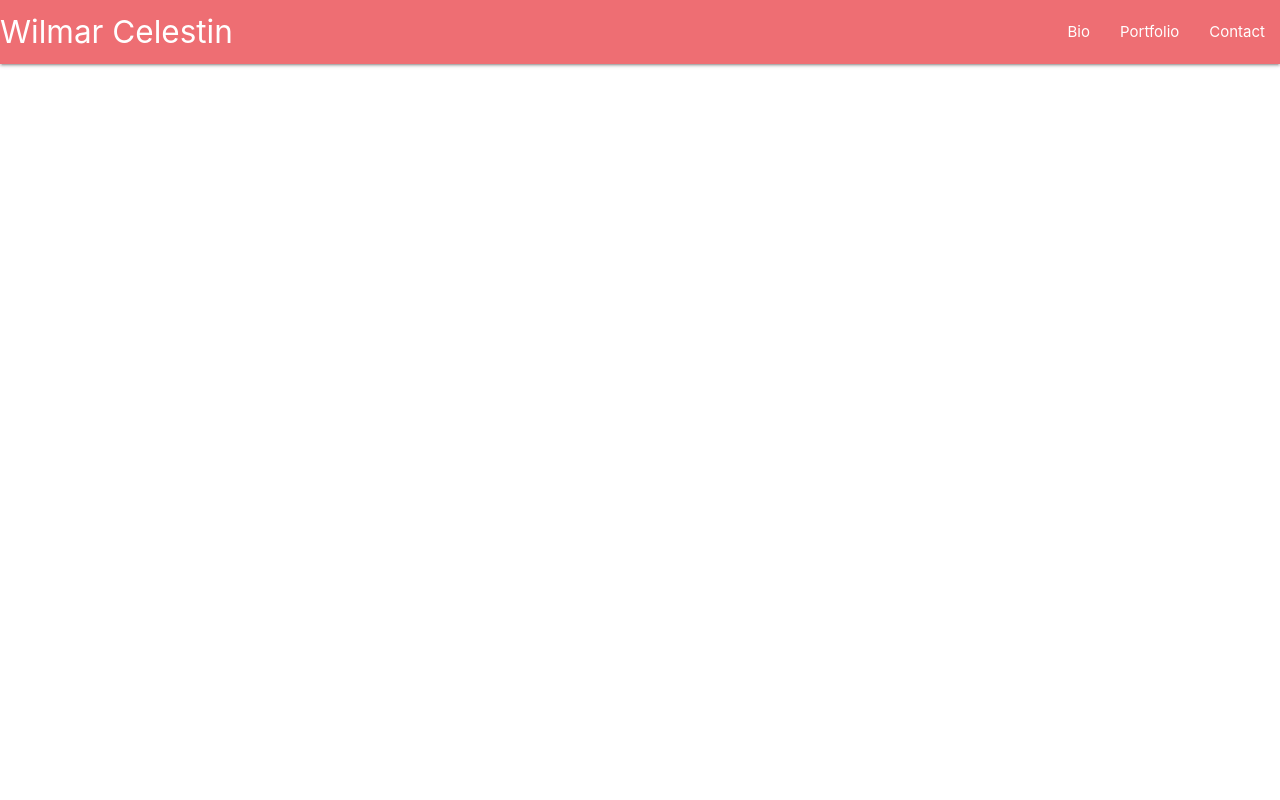
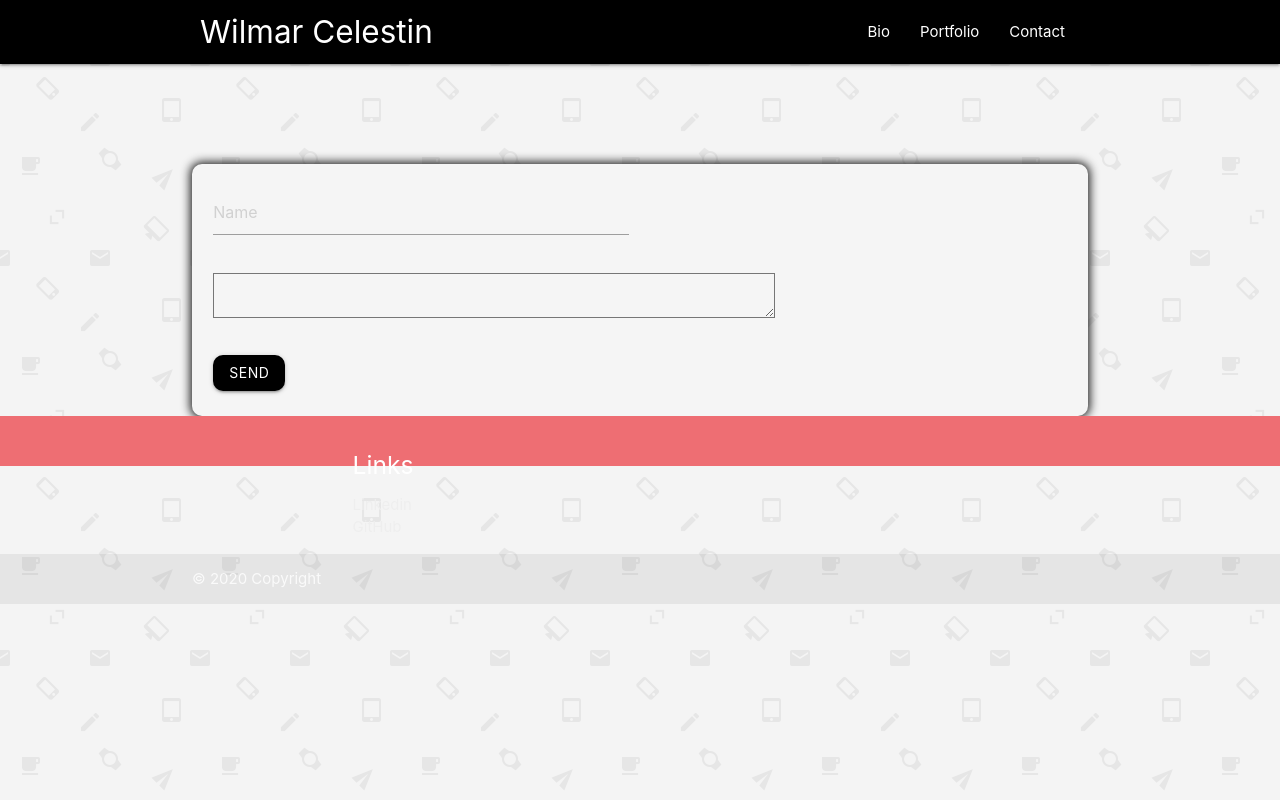
Before and after one commit to Inkagnedo/officialPortfolio, a plain HTML site: page contact.html in a window 1280 px wide. Drawn offline with nearby package versions, Linux system fonts and the light colour scheme.

Commit message:
html/css contact edits

```diff
--- a/assets/css/contact.css
+++ b/assets/css/contact.css
@@ -0,0 +1,30 @@
+#nav {
+    background-color: black;
+    padding: 0px 200px 0px 200px;
+}
+
+body {
+    background-image: url(../images/email-pattern/email-pattern.png);
+}
+
+div.row {
+    margin-bottom: 0px;
+}
+
+#container {
+    margin-top: 100px;
+    max-width: 80%;
+    background-color: whitesmoke;
+    border-radius: 10px;
+    padding: 10px;
+    box-shadow: 0 0 10px 2px;
+}
+
+#send {
+    background-color: black;
+    border-radius: 10px;
+}
+
+.page-footer {
+  height: 50px;
+}
--- a/assets/css/portfolio.css
+++ b/assets/css/portfolio.css
@@ -0,0 +1,16 @@
+nav {
+    padding: 0px 200px 0px 200px;
+}
+
+body {
+    background-image: url(../images/mosaic/mosaic.png);
+}
+
+#container {
+    margin-top: 100px;
+    max-width: 80%;
+    background-color: burlywood;
+    border-radius: 10px;
+    padding: 10px;
+    box-shadow: 0 0 10px 2px;
+}
--- a/assets/css/style.css
+++ b/assets/css/style.css
@@ -1,3 +1,17 @@
+nav {
+    background-color: whitesmoke;
+    padding: 0px 200px 0px 200px;
+}
+
 body {
     background-image: url(../images/dot-grid/dot-grid.png);
 }
+
+#container {
+    margin-top: 100px;
+    max-width: 80%;
+    background-color: white;
+    border-radius: 10px;
+    padding: 10px;
+    box-shadow: 0 0 10px 2px;
+}
--- a/contact.html
+++ b/contact.html
@@ -9,7 +9,7 @@
     <link rel="stylesheet" href="https://cdnjs.cloudflare.com/ajax/libs/materialize/1.0.0/css/materialize.min.css">
 </head>
 <body>
-    <nav>
+    <nav id="nav">
         <div class="nav-wrapper">
           <a href="#" class="brand-logo">Wilmar Celestin</a>
           <ul id="nav-mobile" class="right hide-on-med-and-down">
@@ -19,7 +19,40 @@
           </ul>
         </div>
     </nav>
-
-
+    <div id="container" class="container">
+        <div class="row">
+            <div class="input-field col s6">
+                <input id="name" placeholder="Name" type="text" class="validate">
+            </div>
+        </div>
+        <div class="row">
+            <div class="input-field col s8">
+                <textarea id="message" cols="60" rows="30"></textarea>
+            </div>
+        </div>
+        <div class="row">
+            <div class="input-field col s3">
+                <button id="send" class="btn waves-effect waves-light" type="submit" name="action">Send</button>
+            </div>
+        </div>
+    </div>
+    <footer class="page-footer">
+        <div class="container">
+          <div class="row">
+            <div class="col l4 offset-l2 s12">
+              <h5 class="white-text">Links</h5>
+              <ul>
+                <li><a class="grey-text text-lighten-3" href="#!">Linkedin</a></li>
+                <li><a class="grey-text text-lighten-3" href="#!">GitHub</a></li>
+              </ul>
+            </div>
+          </div>
+        </div>
+        <div class="footer-copyright">
+          <div class="container">
+          © 2020 Copyright
+          </div>
+        </div>
+      </footer>
 </body>
 </html>
```
Also changed, not shown: index.html (+5 -1 lines), portfolio.html (+3 -0 lines).
